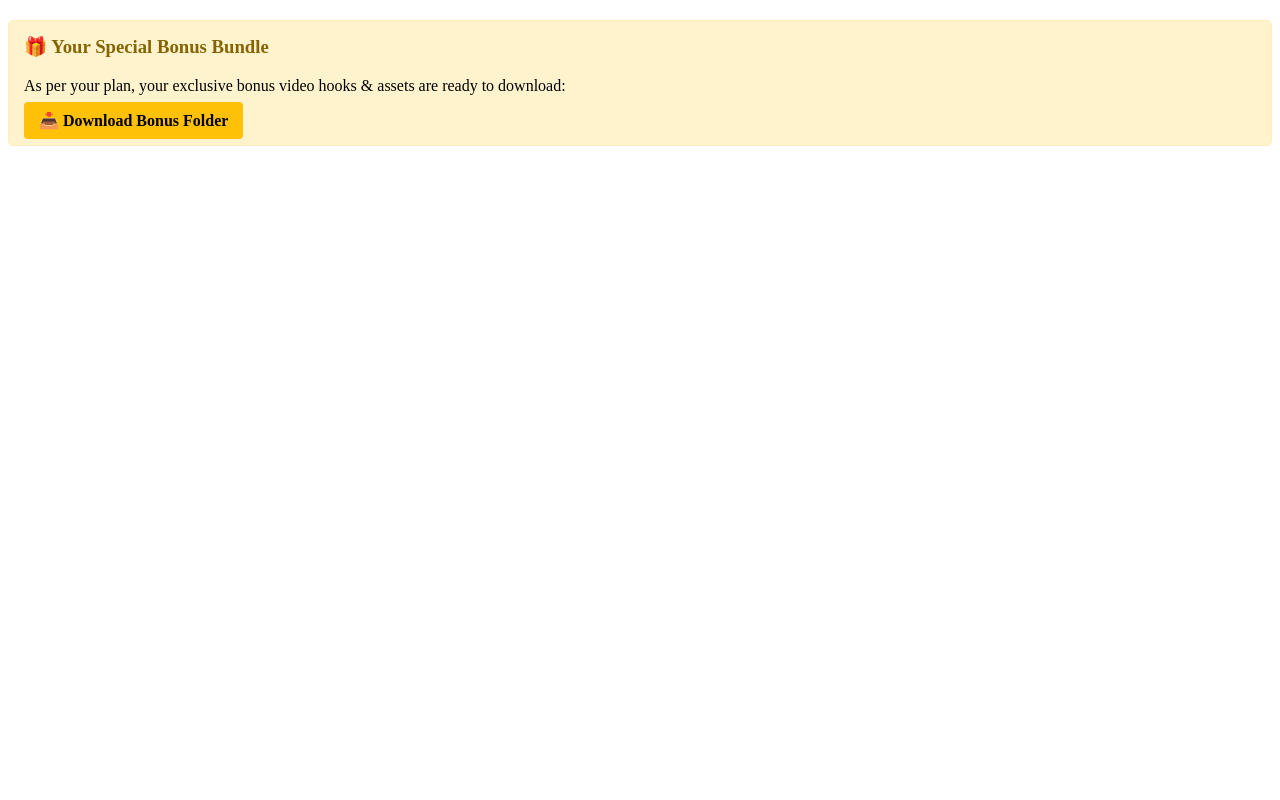
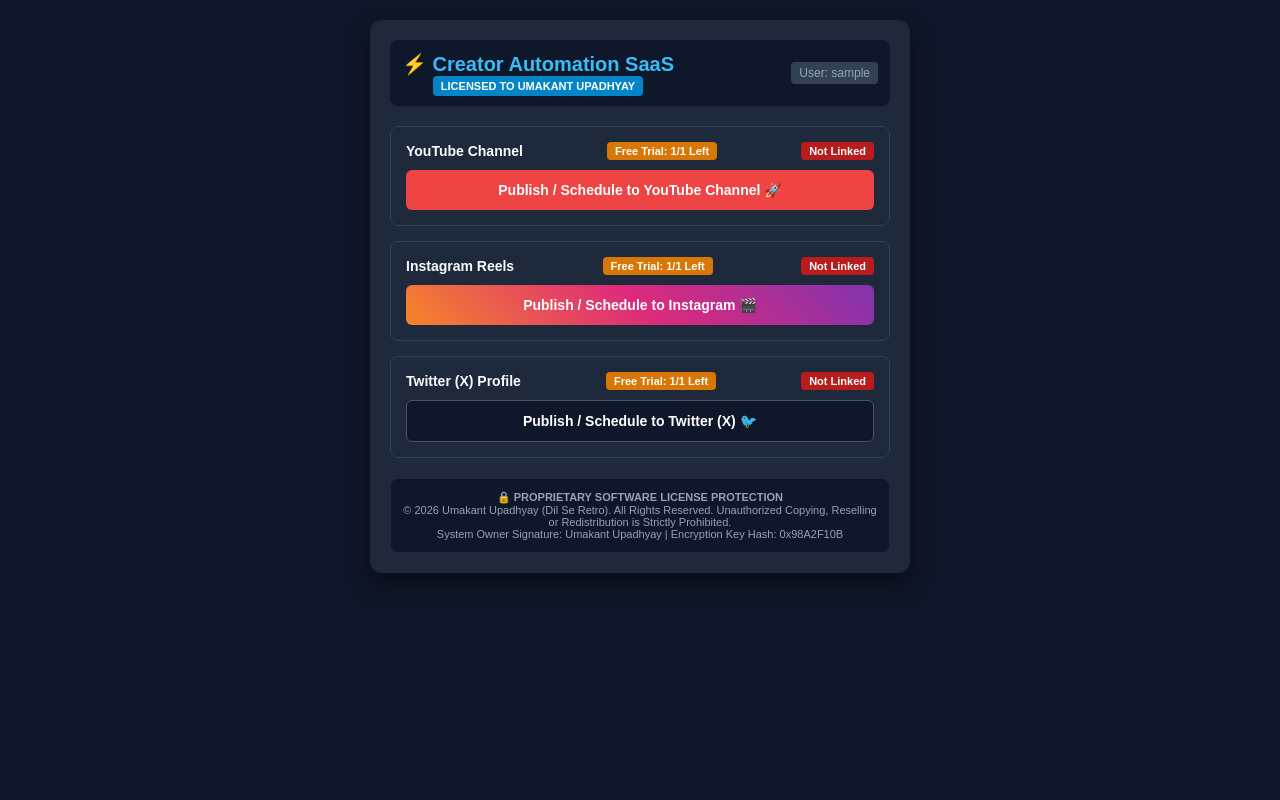
Before and after one commit to upadhyayumakant2026-sudo/CreatorSaaS, a Flask app: page /dashboard in a window 1280 px wide. Run offline with Flask 3, Linux system fonts and the light colour scheme; the visitor is signed in with stand-in values (Sample User, id 1).

Commit message:
Restore original Creator Automation SaaS dashboard with social tools

```diff
--- a/templates/dashboard.html
+++ b/templates/dashboard.html
@@ -1,8 +1,80 @@
-<!-- Yeh aapka purana dashboard waise hi rahega -->
-<!-- Hum sirf wahan niche yeh bonus section jod denge -->
+<!DOCTYPE html>
+<html lang="en">
+<head>
+    <meta charset="UTF-8">
+    <meta name="viewport" content="width=device-width, initial-scale=1.0">
+    <title>Creator Automation SaaS - Dashboard</title>
+    <style>
+        body { font-family: Arial, sans-serif; background: #0f172a; color: #f8fafc; margin: 0; padding: 20px; text-align: center; }
+        .container { max-width: 500px; margin: 0 auto; background: #1e293b; padding: 20px; border-radius: 12px; box-shadow: 0 10px 25px rgba(0,0,0,0.5); }
+        .header-box { display: flex; justify-content: space-between; align-items: center; background: #0f172a; padding: 12px; border-radius: 8px; margin-bottom: 20px; flex-wrap: wrap; gap: 10px; }
+        .title { color: #38bdf8; font-size: 20px; font-weight: bold; text-align: left; margin: 0; }
+        .badge-licensed { background: #0284c7; color: white; padding: 4px 8px; font-size: 11px; font-weight: bold; border-radius: 4px; }
+        .user-email { font-size: 12px; color: #94a3b8; background: #334155; padding: 4px 8px; border-radius: 4px; }
 
-<div class="bonus-section" style="margin-top: 20px; padding: 15px; background: #fff3cd; border: 1px solid #ffeeba; border-radius: 5px;">
-    <h3 style="color: #856404; margin-top: 0;">🎁 Your Special Bonus Bundle</h3>
-    <p>As per your plan, your exclusive bonus video hooks & assets are ready to download:</p>
-    <a href="{{ bonus_link }}" target="_blank" class="btn" style="background: #ffc107; color: #000; padding: 10px 15px; text-decoration: none; border-radius: 4px; font-weight: bold;">📥 Download Bonus Folder</a>
-</div>
+        .card { background: #1e293b; border: 1px solid #334155; border-radius: 8px; padding: 15px; margin-bottom: 15px; text-align: left; }
+        .card-row { display: flex; justify-content: space-between; align-items: center; margin-bottom: 10px; font-size: 14px; font-weight: bold; }
+        .trial-badge { background: #d97706; color: white; padding: 3px 8px; font-size: 11px; border-radius: 4px; }
+        .status-badge { background: #b91c1c; color: white; padding: 3px 8px; font-size: 11px; border-radius: 4px; }
+
+        .action-btn { display: block; width: 100%; padding: 12px; background: #ef4444; color: white; border: none; border-radius: 6px; font-weight: bold; font-size: 14px; cursor: pointer; text-align: center; text-decoration: none; box-sizing: border-box; }
+        .action-btn.insta { background: linear-gradient(45deg, #f58529, #dd2a7b, #8134af); }
+        .action-btn.twitter { background: #0f172a; border: 1px solid #475569; }
+
+        .footer-box { background: #0f172a; border: 1px solid #1e293b; padding: 12px; border-radius: 8px; margin-top: 20px; font-size: 11px; color: #94a3b8; text-align: center; }
+    </style>
+</head>
+<body>
+
+    <div class="container">
+        <!-- Top Bar -->
+        <div class="header-box">
+            <div>
+                <h2 class="title">⚡ Creator Automation SaaS</h2>
+                <span class="badge-licensed">LICENSED TO UMAKANT UPADHYAY</span>
+            </div>
+            <div class="user-email">
+                User: {{ session.get('user', 'ushashank380@gmail.com') }}
+            </div>
+        </div>
+
+        <!-- YouTube Card -->
+        <div class="card">
+            <div class="card-row">
+                <span>YouTube Channel</span>
+                <span class="trial-badge">Free Trial: 1/1 Left</span>
+                <span class="status-badge">Not Linked</span>
+            </div>
+            <a href="#" class="action-btn">Publish / Schedule to YouTube Channel 🚀</a>
+        </div>
+
+        <!-- Instagram Card -->
+        <div class="card">
+            <div class="card-row">
+                <span>Instagram Reels</span>
+                <span class="trial-badge">Free Trial: 1/1 Left</span>
+                <span class="status-badge">Not Linked</span>
+            </div>
+            <a href="#" class="action-btn insta">Publish / Schedule to Instagram 🎬</a>
+        </div>
+
+        <!-- Twitter Card -->
+        <div class="card">
+            <div class="card-row">
+                <span>Twitter (X) Profile</span>
+                <span class="trial-badge">Free Trial: 1/1 Left</span>
+                <span class="status-badge">Not Linked</span>
+            </div>
+            <a href="#" class="action-btn twitter">Publish / Schedule to Twitter (X) 🐦</a>
+        </div>
+
+        <!-- Footer License Protection -->
+        <div class="footer-box">
+            <strong>🔒 PROPRIETARY SOFTWARE LICENSE PROTECTION</strong><br>
+            © 2026 Umakant Upadhyay (Dil Se Retro). All Rights Reserved. Unauthorized Copying, Reselling or Redistribution is Strictly Prohibited.<br>
+            System Owner Signature: Umakant Upadhyay | Encryption Key Hash: 0x98A2F10B
+        </div>
+    </div>
+
+</body>
+</html>
```
